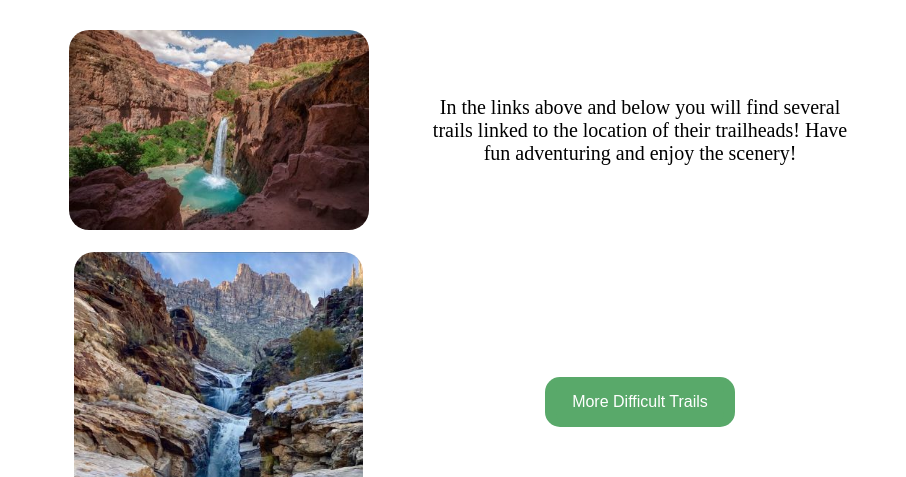
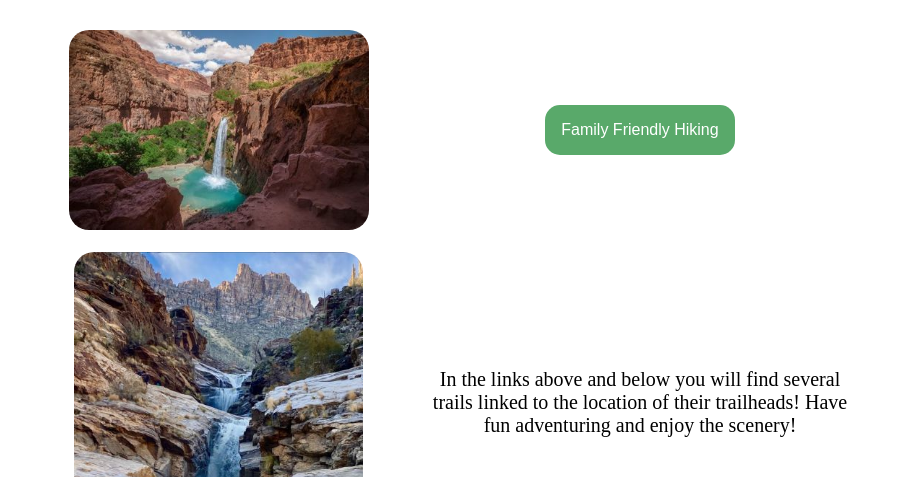
Before and after one commit to lingarner/lingarner.github.io, a plain HTML site: page wrr/hiking_site/hiking.html in a window 1280 px wide. Shown: the part 225-702 px from the top of the page, 0-906 px from the left. Drawn offline with Linux system fonts and the light colour scheme; grey boxes are pictures that could not be loaded; a web font is replaced by a local one.

Commit message:
okayyyyyy

```diff
--- a/wrr/hiking_site/styles/hiking-site.css
+++ b/wrr/hiking_site/styles/hiking-site.css
@@ -245,10 +245,6 @@ hr{
   }
 
   /* The container <div> - needed to position the dropdown content */
-  .type2 .dropdown {
-    position: absolute;
-
-  }
 
   .dropdown-content {
     display: none;
```
